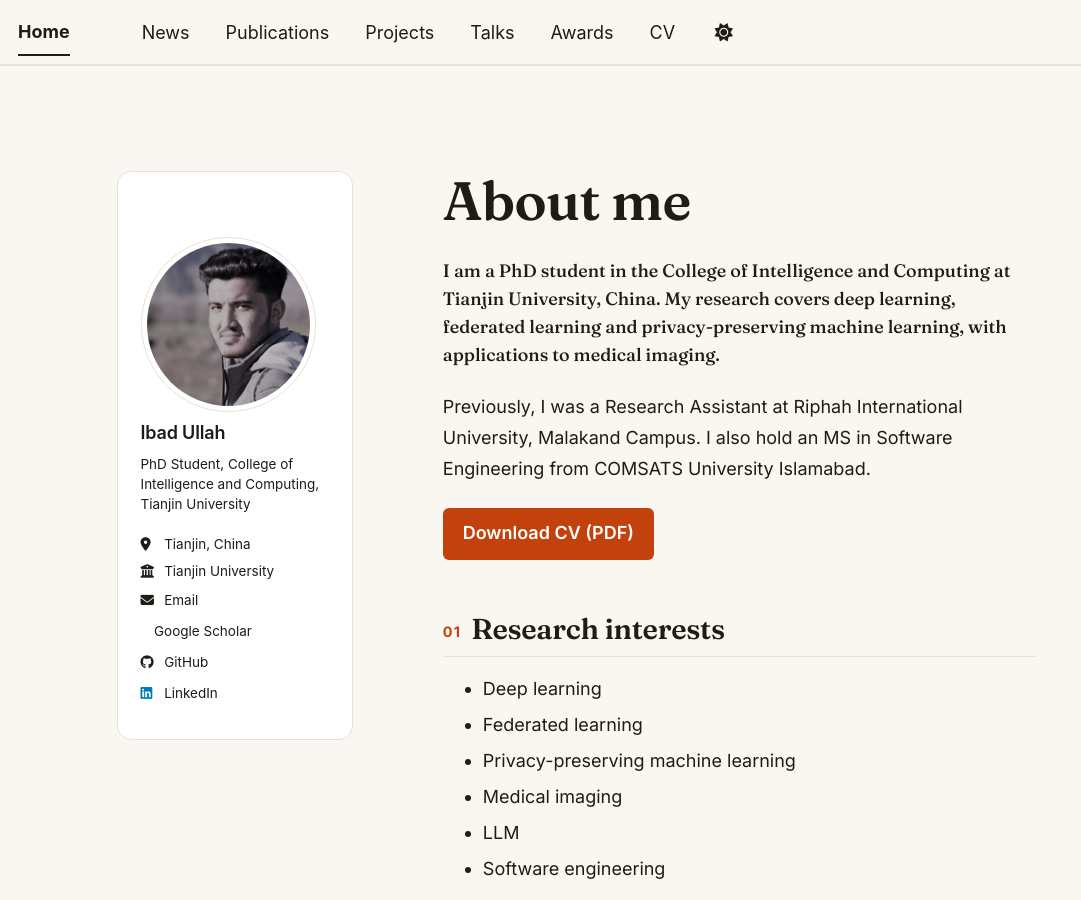
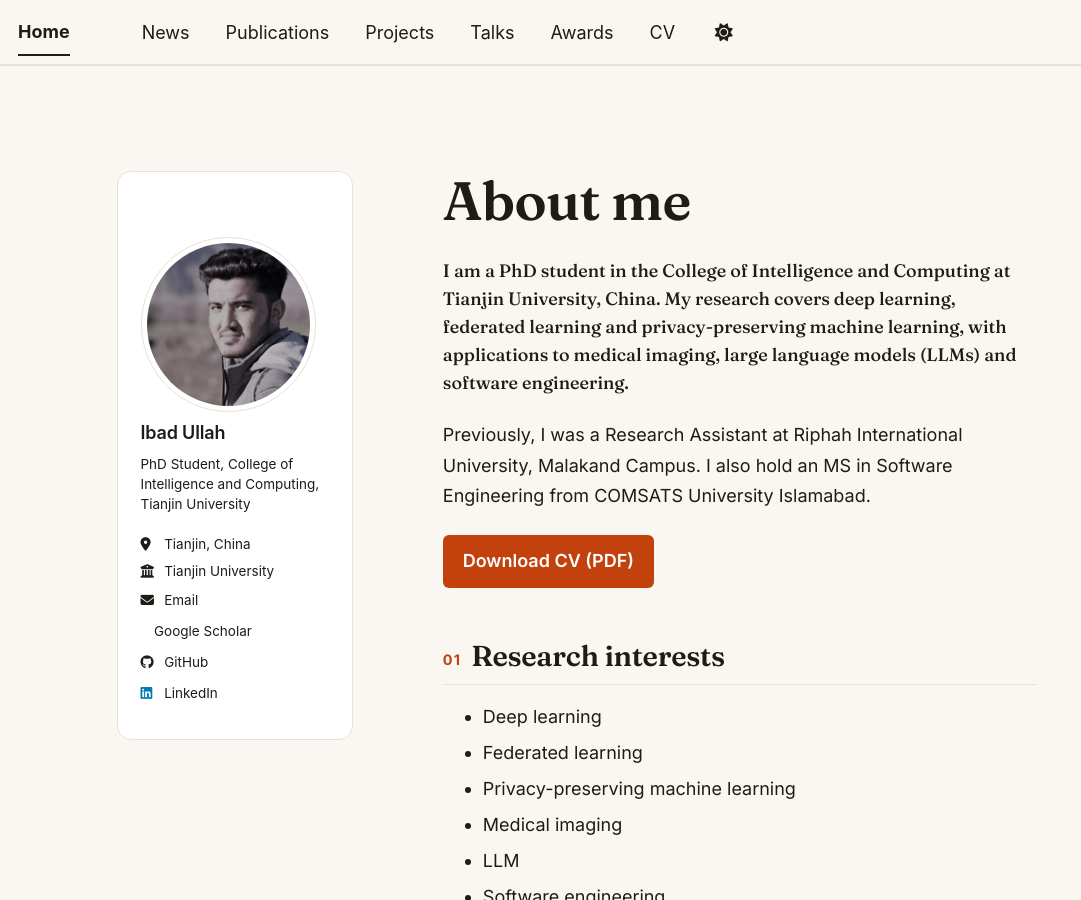
Before and after one commit to ibad321/ibad321.github.io, a Jekyll site: the page built from _pages/about.md, in a window 1280 px wide and 900 px high. Shown: the whole window, without its empty margins (0-1081 px from the left). Built offline with Jekyll 4.4.1, drawn with Linux system fonts in a browser that asks for light colours; a style sheet for code colours, icons or effects is not loaded.

Commit message:
Add LLMs and software engineering to the About me intro
Co-Authored-By: Claude Haiku 5.5 <noreply@anthropic.com>
Claude-Session: https://claude.ai/code/session_01JoGCQNYfWLJgbsumeahHLX

```diff
--- a/_pages/about.md
+++ b/_pages/about.md
@@ -7,7 +7,7 @@ redirect_from:
   - /about.html
 ---
 
-<p class="lead">I am a PhD student in the College of Intelligence and Computing at Tianjin University, China. My research covers deep learning, federated learning and privacy-preserving machine learning, with applications to medical imaging.</p>
+<p class="lead">I am a PhD student in the College of Intelligence and Computing at Tianjin University, China. My research covers deep learning, federated learning and privacy-preserving machine learning, with applications to medical imaging, large language models (LLMs) and software engineering.</p>
 
 Previously, I was a Research Assistant at Riphah International University, Malakand Campus. I also hold an MS in Software Engineering from COMSATS University Islamabad.
 
```
